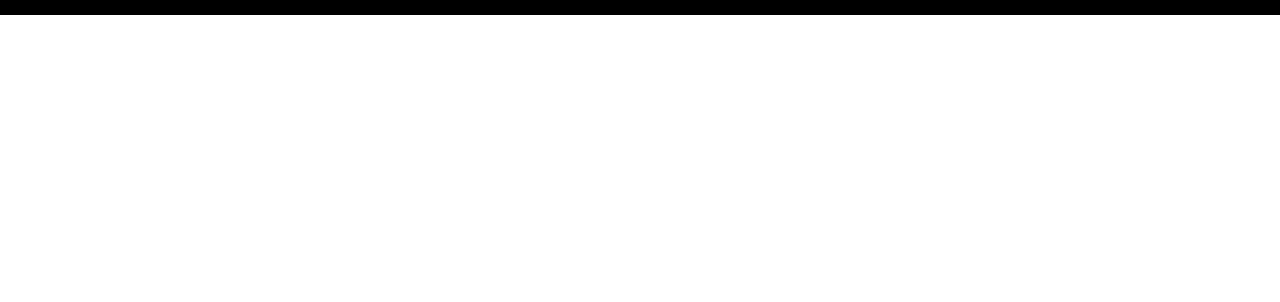
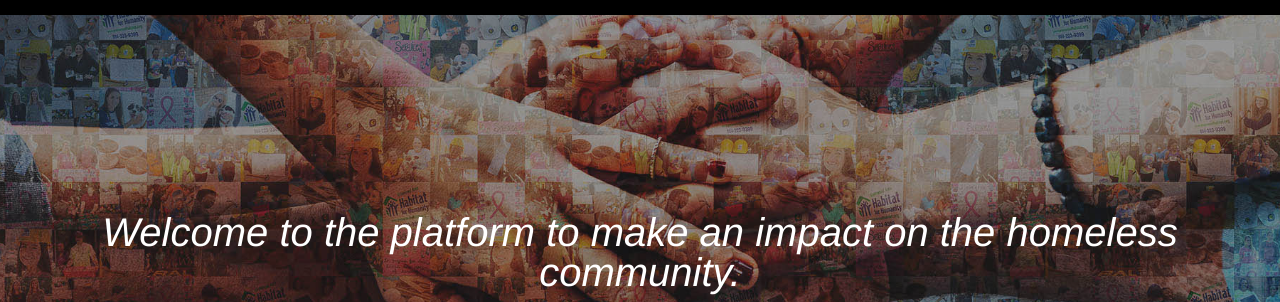
Before and after one commit to pesimelaki/new-horizons, a website with bundled scripts: page index.html in a window 1280 px wide. Shown: the part 88-390 px from the top of the page. Built offline with nearby package versions, Linux system fonts and the light colour scheme; files whose address does not match are found by name; a web font is replaced by a local one.

Commit message:
Update agency.css

```diff
--- a/css/agency.css
+++ b/css/agency.css
@@ -305,7 +305,7 @@ img::-moz-selection {
 header.masthead {
   text-align: center;
   color: white;
-  background-image: url("hands-art.jpg");
+  background-image: url("../img/hands-art.jpg");
   background-repeat: no-repeat;
   background-attachment: scroll;
   background-position: center center;
```
